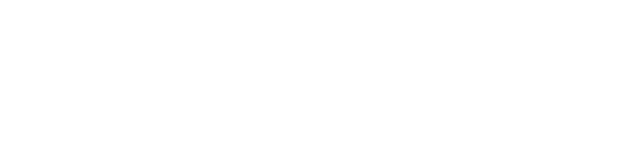
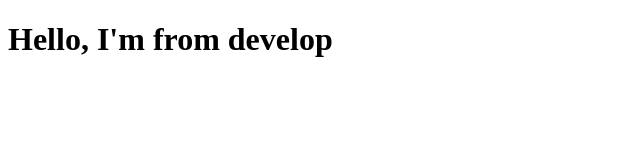
Before and after one commit to Konstantin1spb/test-git, a plain HTML site: page index.html in a window 1280 px wide. Shown: the whole page, without its empty margins (0-640 px from the left). Drawn offline with Linux system fonts and the light colour scheme.

Commit message:
develop h1

```diff
--- a/index.html
+++ b/index.html
@@ -7,6 +7,6 @@
     <script src="index.js" defer></script>
 </head>
 <body>
-
+    <h1>Hello, I'm from develop</h1>
 </body>
 </html>
```
